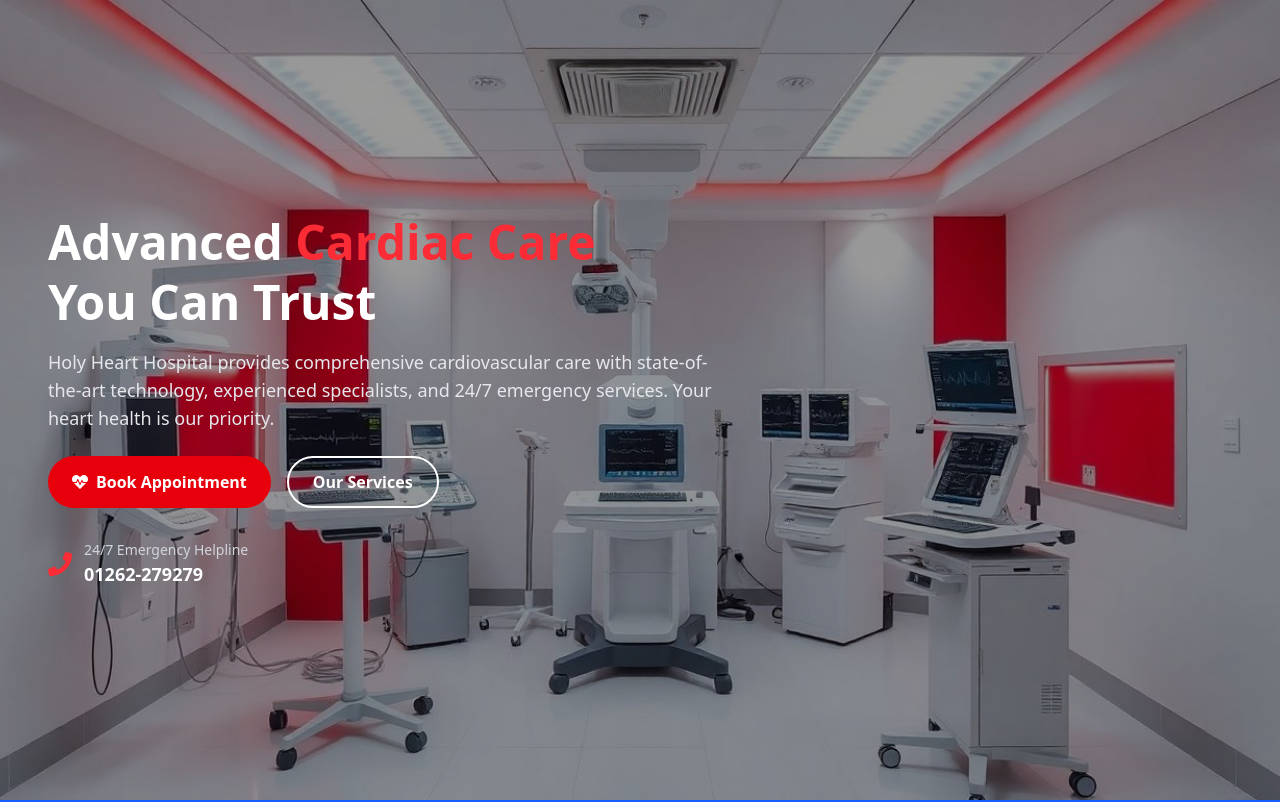
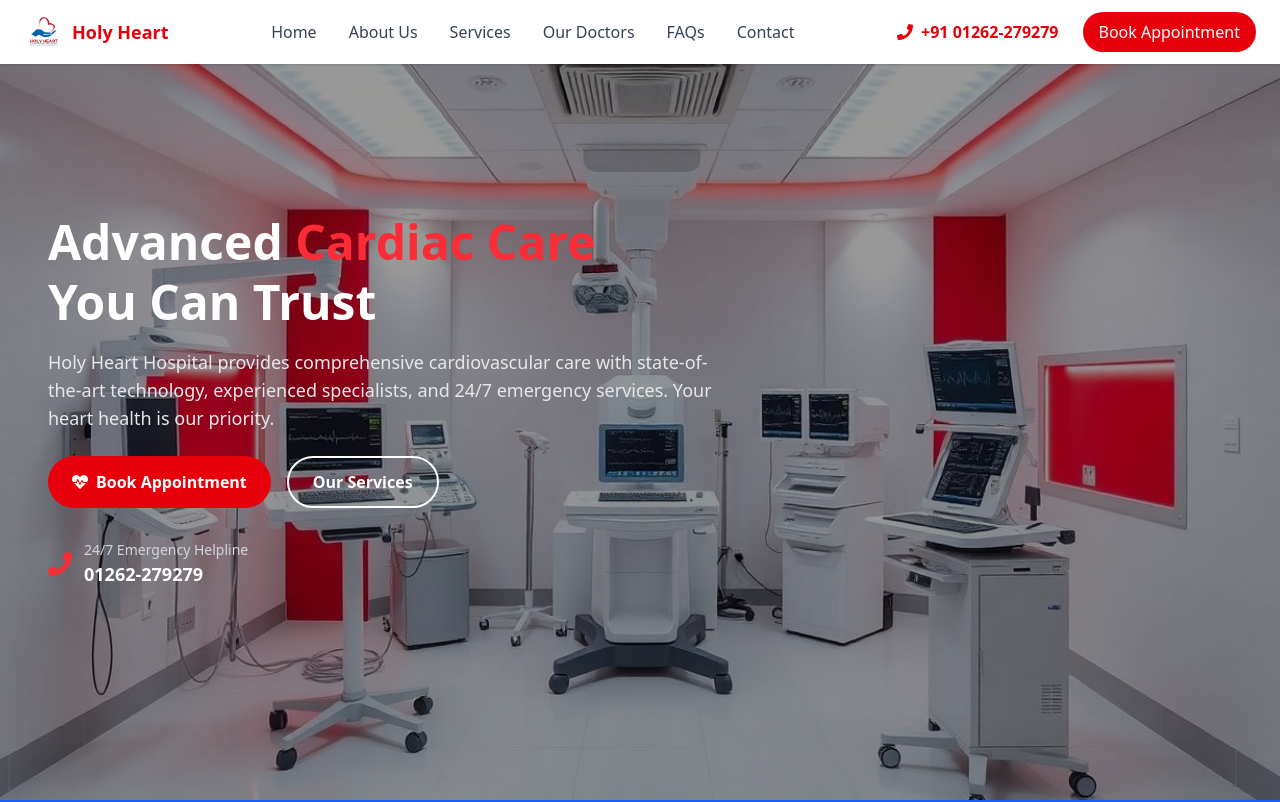
Before and after one commit to Aanchal7915/holy-heart, a React (Vite) app: page / in a window 1280 px wide. Shown: the top 802 px of the page. Built offline with nearby package versions, Linux system fonts and the light colour scheme.

Commit message:
added commin navbar and footer to all pages

```diff
--- a/src/App.jsx
+++ b/src/App.jsx
@@ -2,17 +2,20 @@
 import Home from "./pages/Home";
 import About from "./pages/About";
 import Service from "./pages/Service";
-import {Routes, Route} from 'react-router-dom'
+import { Routes, Route } from 'react-router-dom'
+import Navbar from "./components/Navbar";
+import Footer from "./components/Footer";
 
 function App() {
   return (
     <div>
-    <Home/>
-    <Routes>
-      <Route path="/" element={<Home/>}/>
-      <Route path="/about" element={<About/>}/>
-      <Route path="/service" element={<Service/>}/>
+      <Navbar />
+      <Routes>
+        <Route path="/" element={<Home />} />
+        <Route path="/about" element={<About />} />
+        <Route path="/service" element={<Service />} />
       </Routes>
+      <Footer />
     </div>
   );
 }
```
